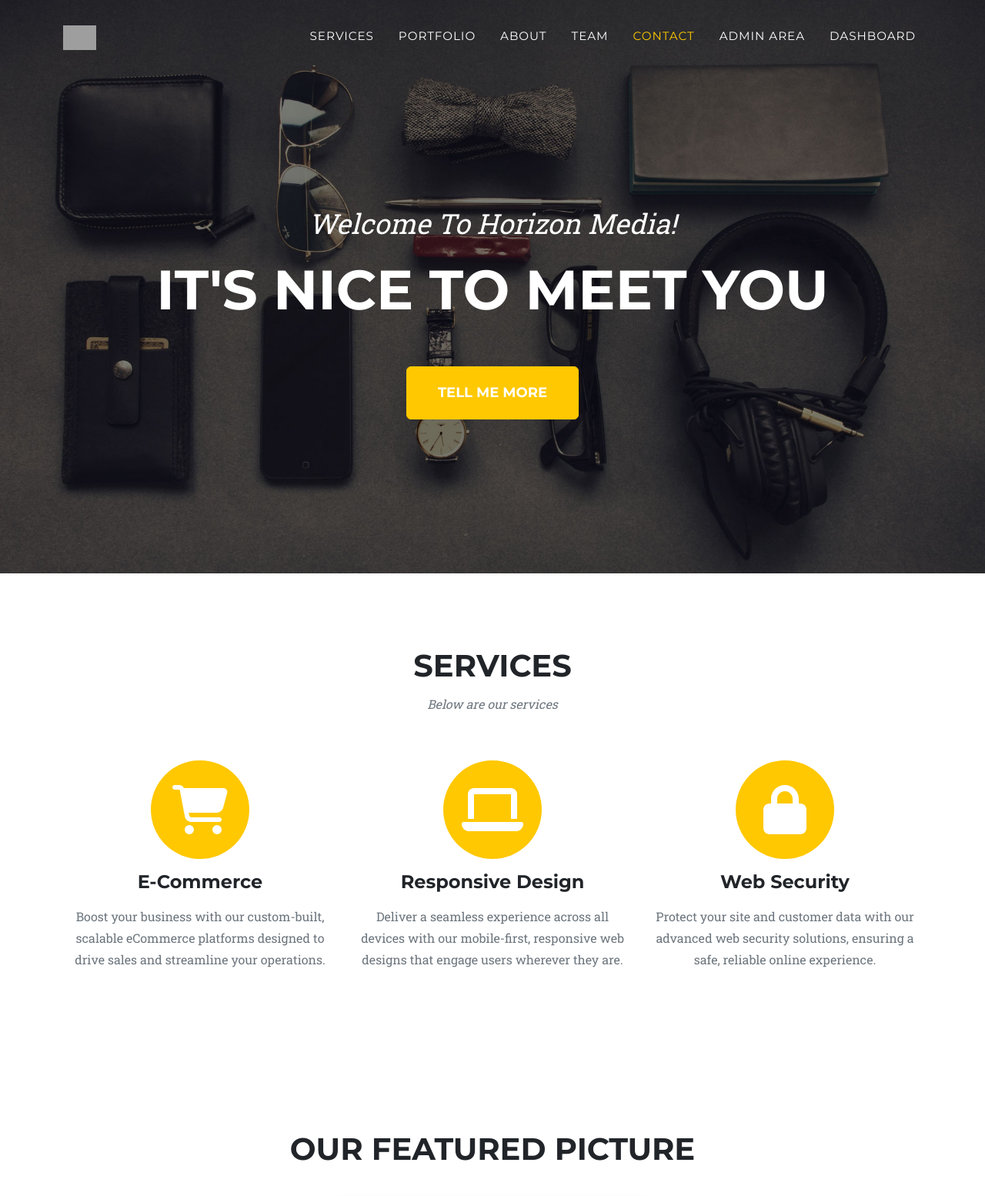
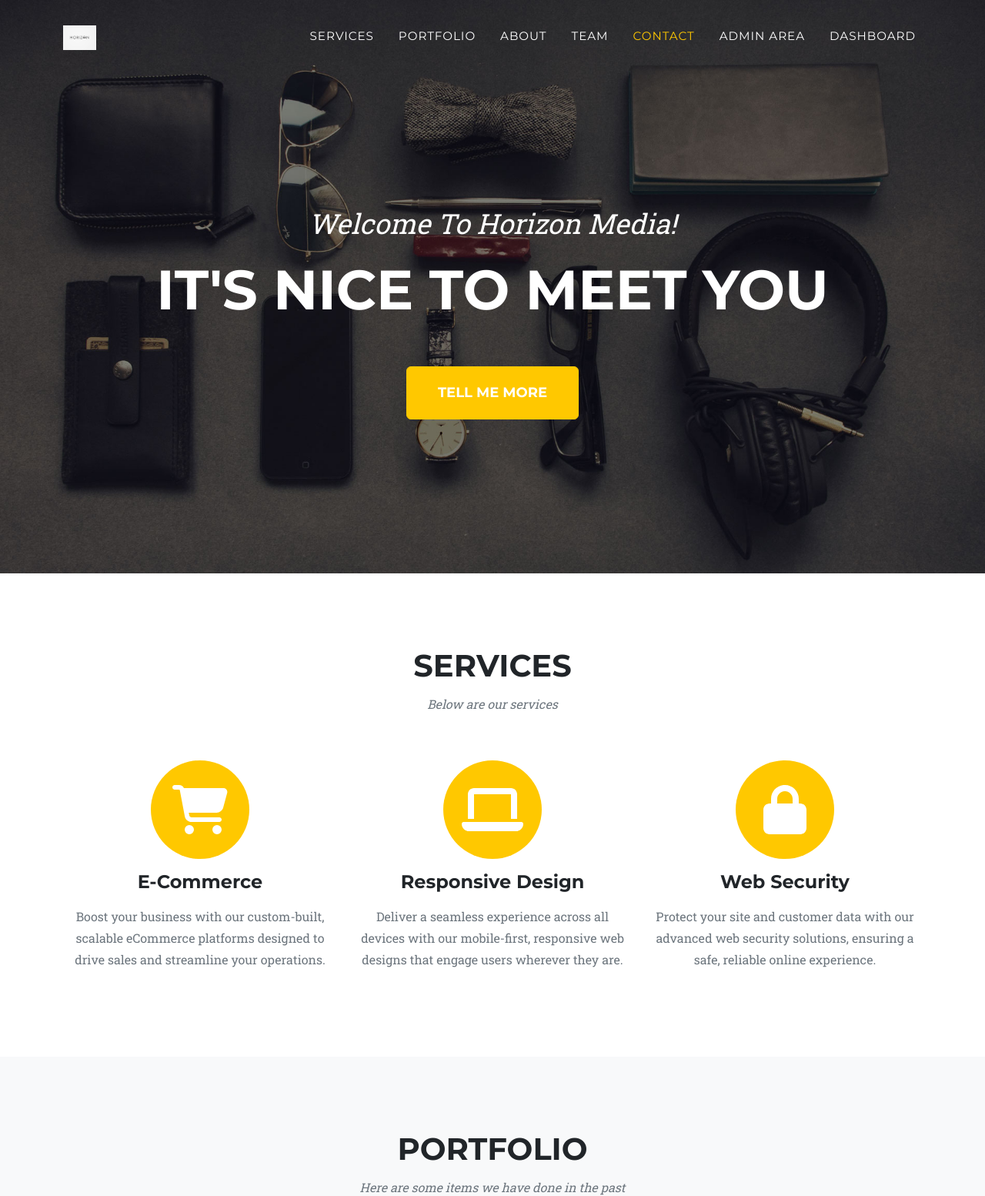
Before and after one commit to WainscottJ/ASE230-Midterm, a PHP site: page / in a window 1280 px wide. Shown: the top 1554 px of the page at 77% size. Run offline with PHP 8.4, Linux system fonts and the light colour scheme; some libraries are stand-ins or nearby versions; grey boxes are pictures that could not be loaded.

Commit message:
Fixed various bugs with images and extra material that was causing some visual bugs

```diff
--- a/index.php
+++ b/index.php
@@ -7,7 +7,7 @@
         <meta name="author" content="" />
         <title>Agency - Horizon Media</title>
         <!-- Favicon-->
-        <link rel="icon" type="image/x-icon" href="assets/favicon.ico" />
+        <link rel="icon" type="" href="" />
         <!-- Font Awesome icons (free version)-->
         <script src="https://use.fontawesome.com/releases/v6.3.0/js/all.js" crossorigin="anonymous"></script>
         <!-- Google fonts-->
@@ -20,7 +20,7 @@
         <!-- Navigation-->
         <nav class="navbar navbar-expand-lg navbar-dark fixed-top" id="mainNav">
             <div class="container">
-                <a class="navbar-brand" href="#page-top"><img src="assets/img/Horizon_logo.jpg" alt="Horizon Media Logo" /></a>
+                <a class="navbar-brand" href="#page-top"><img src="assets/img/Horizon logo.jpg" alt="Horizon Media Logo" /></a>
                 <button class="navbar-toggler" type="button" data-bs-toggle="collapse" data-bs-target="#navbarResponsive" aria-controls="navbarResponsive" aria-expanded="false" aria-label="Toggle navigation">
                     Menu
                     <i class="fas fa-bars ms-1"></i>
@@ -50,12 +50,7 @@
         <?php include 'lib/services.php'; ?>
 
         <!-- Picture Section -->
-        <section class="page-section" id="picture">
-            <div class="container text-center">
-                <h2 class="section-heading text-uppercase">Our Featured Picture</h2>
-                <img src="assets/img/featured.jpg" alt="Featured" class="img-fluid rounded shadow mt-4" style="max-width: 70%;">
-            </div>
-        </section>
+
 
         <!-- Portfolio Grid-->
         <?php include 'lib/portfolio_items.php'; ?>
```
